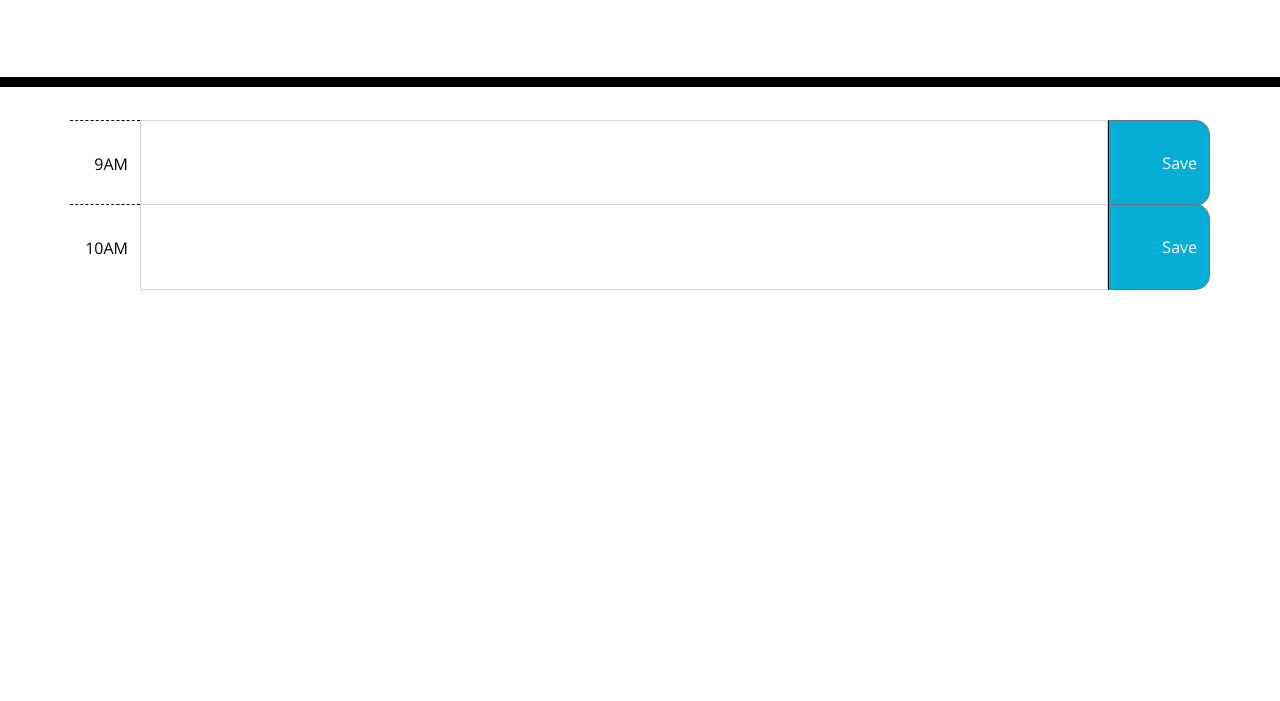
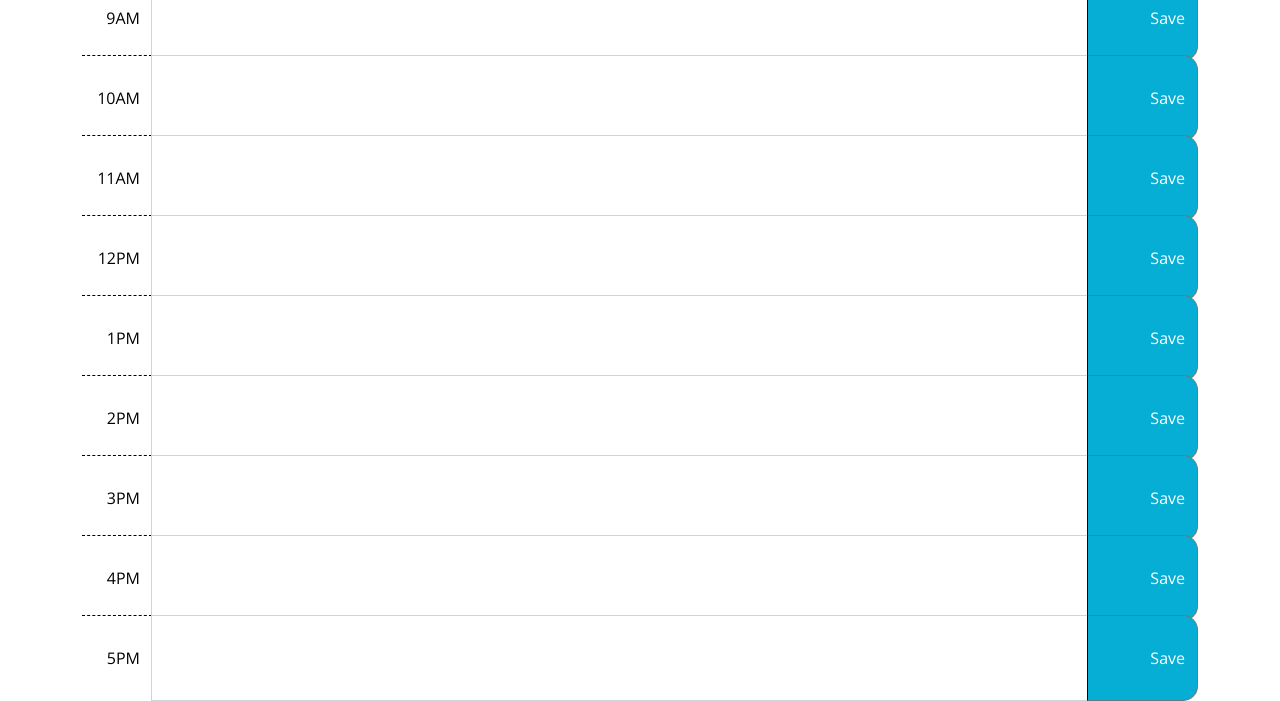
Before and after one commit to gkowligi1392/work-day-scheduler, a plain HTML site: page index.html in a window 1280 px wide. Shown: the part 181-882 px from the top of the page. Before the commit the page ends 800 px from the top, so only its background shows below. Drawn offline with nearby package versions, Linux system fonts and the light colour scheme.

Commit message:
added bootstrap input group for each work hour

```diff
--- a/assets/css/style.css
+++ b/assets/css/style.css
@@ -10,7 +10,7 @@ body {
     resize: none;
     color: #000000;
     border-left: 1px solid black;
-    padding: 10px;
+    padding: 0;
   }
 
   .jumbotron {
@@ -23,6 +23,7 @@ body {
 
   .description{
     white-space: pre-wrap;
+    padding: 0;
   }
 
   .time-block{
@@ -68,10 +69,10 @@ body {
     border-bottom-right-radius: 15px;
     background-color: #06AED5;
     color: white;
-    height: 100%;
+    text-align: center;
   }
 
-  .saveBtn i:hover {
+  /*.saveBtn i:hover {
     font-size: 20px;
     transition: all .3s ease-in-out;
-  }
+  }*/
--- a/assets/js/script.js
+++ b/assets/js/script.js
@@ -1,7 +1,8 @@
 $(".time-block").on("click", "button", function () {
+
     var hour = $(this).attr("data-hour");
     console.log(hour);
-    const descriptionEl = "#text" + hour;
+    const descriptionEl = "#description" + hour;
     const description = $(descriptionEl).val();
     console.log("description:", description);
 });
--- a/index.html
+++ b/index.html
@@ -5,7 +5,9 @@
   <meta charset="UTF-8" />
   <meta name="viewport" content="width=device-width, initial-scale=1.0" />
   <meta http-equiv="X-UA-Compatible" content="ie=edge" />
-  <link rel="stylesheet" href="https://stackpath.bootstrapcdn.com/bootstrap/4.3.1/css/bootstrap.min.css" />
+  <!-- CSS only -->
+  <link href="https://cdn.jsdelivr.net/npm/bootstrap@5.1.0/dist/css/bootstrap.min.css" rel="stylesheet"
+    integrity="sha384-KyZXEAg3QhqLMpG8r+8fhAXLRk2vvoC2f3B09zVXn8CA5QIVfZOJ3BCsw2P0p/We" crossorigin="anonymous">
   <link rel="stylesheet" href="https://use.fontawesome.com/releases/v5.8.1/css/all.css"
     integrity="sha384-50oBUHEmvpQ+1lW4y57PTFmhCaXp0ML5d60M1M7uH2+nqUivzIebhndOJK28anvf" crossorigin="anonymous" />
   <link href="https://fonts.googleapis.com/css?family=Open+Sans&display=swap" rel="stylesheet" />
@@ -21,30 +23,94 @@
   </header>
   <div class="container">
     <!-- Timeblocks go here -->
-    <div class="row time-block mb-1">
+    <div class="row time-block mt-4">
       <div class="input-group">
-        <span class="input-group-text hour">
-          9AM
-        </span>
-        <textarea id="text9" class="form-control description" aria-describedby="buttonAdd"></textarea>
-        <button class="btn btn-outline-secondary saveBtn" type="button" data-hour="9" id="buttonAdd">
-          Save
-        </button>
+        <span class="input-group-text hour">9AM</span>
+        <textarea id="description9AM"  class="form-control" aria-label="9AM"></textarea>
+          <button class="btn btn-outline-secondary saveBtn" data-hour="9AM" type="button">
+            Save
+          </button>
       </div>
     </div>
     <div class="row time-block">
       <div class="input-group">
-        <span class="input-group-text hour">
-          10AM
-        </span>
-        <textarea id="text10" class="form-control description" aria-describedby="buttonAdd"></textarea>
-        <button class="btn btn-outline-secondary saveBtn" type="button" data-hour="10" id="buttonAdd">
-          Save
-        </button>
+        <span class="input-group-text hour">10AM</span>
+        <textarea id="description10AM"  class="form-control" aria-label="10AM"></textarea>
+          <button class="btn btn-outline-secondary saveBtn" data-hour="10AM" type="button">
+            Save
+          </button>
       </div>
     </div>
+    <div class="row time-block">
+      <div class="input-group">
+        <span class="input-group-text hour">11AM</span>
+        <textarea id="description11AM"  class="form-control" aria-label="11AM"></textarea>
+          <button class="btn btn-outline-secondary saveBtn" data-hour="11AM" type="button">
+            Save
+          </button>
+      </div>
+    </div>
+    <div class="row time-block">
+      <div class="input-group">
+        <span class="input-group-text hour">12PM</span>
+        <textarea id="description12PM"  class="form-control" aria-label="12PM"></textarea>
+          <button class="btn btn-outline-secondary saveBtn" data-hour="12PM" type="button">
+            Save
+          </button>
+      </div>
+    </div>
+    <div class="row time-block">
+      <div class="input-group">
+        <span class="input-group-text hour">1PM</span>
+        <textarea id="description1PM"  class="form-control" aria-label="1PM"></textarea>
+          <button class="btn btn-outline-secondary saveBtn" data-hour="1PM" type="button">
+            Save
+          </button>
+      </div>
+    </div>
+    <div class="row time-block">
+      <div class="input-group">
+        <span class="input-group-text hour">2PM</span>
+        <textarea id="description2PM"  class="form-control" aria-label="2PM"></textarea>
+          <button class="btn btn-outline-secondary saveBtn" data-hour="2PM" type="button">
+            Save
+          </button>
+      </div>
+    </div>
+    <div class="row time-block">
+      <div class="input-group">
+        <span class="input-group-text hour">3PM</span>
+        <textarea id="description3PM"  class="form-control" aria-label="3PM"></textarea>
+          <button class="btn btn-outline-secondary saveBtn" data-hour="3PM" type="button">
+            Save
+          </button>
+      </div>
+    </div>
+    <div class="row time-block">
+      <div class="input-group">
+        <span class="input-group-text hour">4PM</span>
+        <textarea id="description4PM"  class="form-control" aria-label="4PM"></textarea>
+          <button class="btn btn-outline-secondary saveBtn" data-hour="4PM" type="button">
+            Save
+          </button>
+      </div>
+    </div>
+    <div class="row time-block">
+      <div class="input-group">
+        <span class="input-group-text hour">5PM</span>
+        <textarea id="description5PM"  class="form-control" aria-label="5PM"></textarea>
+          <button class="btn btn-outline-secondary saveBtn" data-hour="5PM" type="button">
+            Save
+          </button>
+      </div>
+    </div>
+
+
   </div>
-
+  <!-- JavaScript Bundle with Popper -->
+  <script src="https://cdn.jsdelivr.net/npm/bootstrap@5.1.0/dist/js/bootstrap.bundle.min.js"
+    integrity="sha384-U1DAWAznBHeqEIlVSCgzq+c9gqGAJn5c/t99JyeKa9xxaYpSvHU5awsuZVVFIhvj" crossorigin="anonymous">
+  </script>
   <script src="https://code.jquery.com/jquery-3.4.1.min.js"></script>
   <script src="https://cdnjs.cloudflare.com/ajax/libs/moment.js/2.24.0/moment.min.js"></script>
   <script src="./assets/js/script.js"></script>
```
